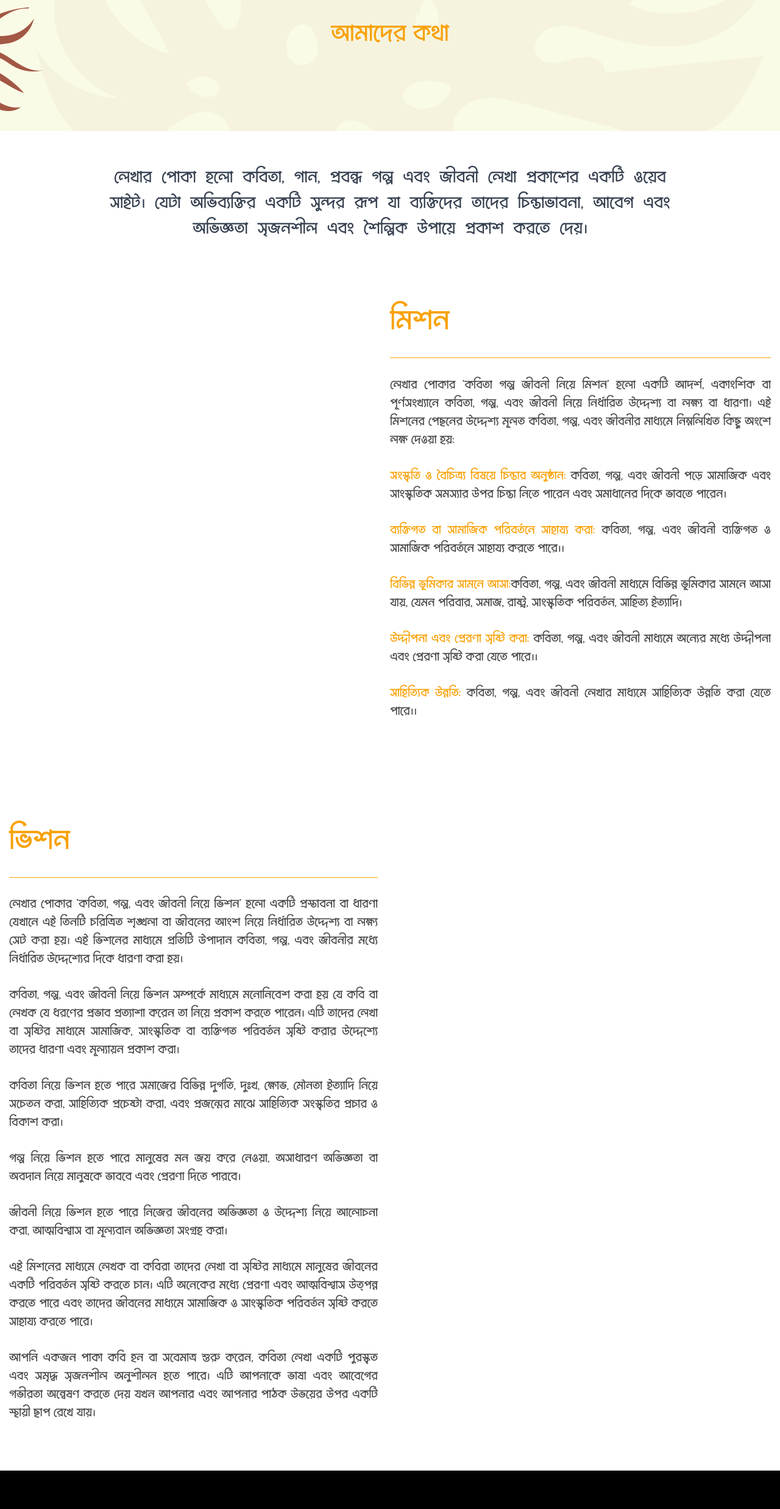
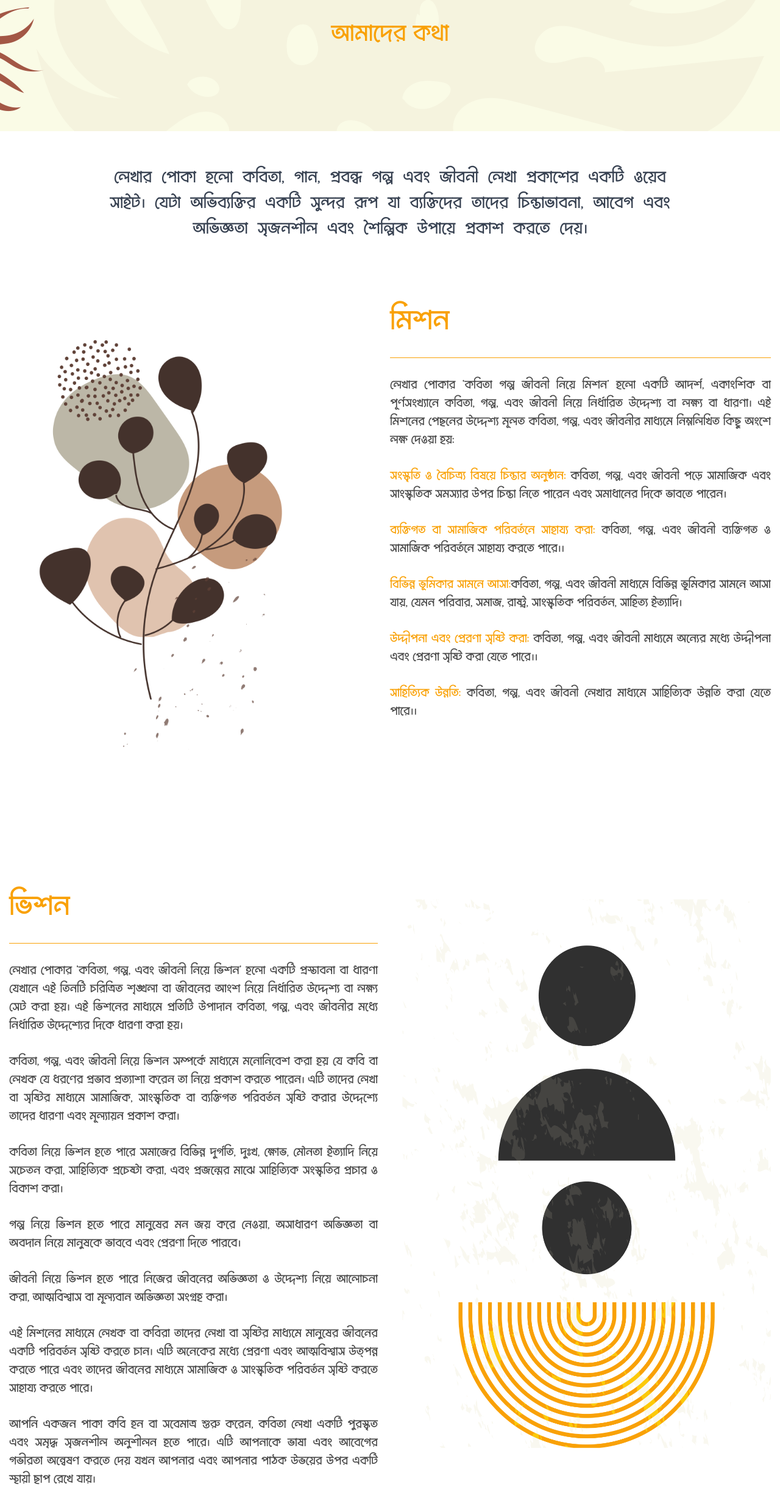
Before and after one commit to fuad-hasan-safat/lekhar-poka13.1.1, a Next.js app: page /aboutus in a window 1280 px wide. Shown: the part 260-2734 px from the top of the page at 61% size. Built offline with nearby package versions, Linux system fonts and the light colour scheme; no server answers.

Commit message:
Update aboutus.js

```diff
--- a/pages/aboutus.js
+++ b/pages/aboutus.js
@@ -29,7 +29,7 @@ export default function Home() {
             <div className="lg:flex lg:flex-row">
               <div className="lg:w-1/2">
                 <img
-                  className="lg:h-[800px] md:hidden sm:hidden xs:hidden"
+                  className="lg:h-[800px] md:h-[400px] sm:h-[400px] xs:h-[400px] "
                   alt="mission side image"
                   src="/images/aboutuspage/missionSideImage.png"
                 />
@@ -116,7 +116,7 @@ export default function Home() {
               <div className=" lg:w-1/2 ">
                 <div className="lg:mt-[25px]">
                   <img
-                    className="lg:h-[900px] md:hidden sm:hidden xs:hidden"
+                    className="lg:h-[900px] md:h-[400px] sm:h-[400px] xs:h-[400px]"
                     alt="mission side image"
                     src="/images/aboutuspage/vissionSideImage.png"
                   />
```
